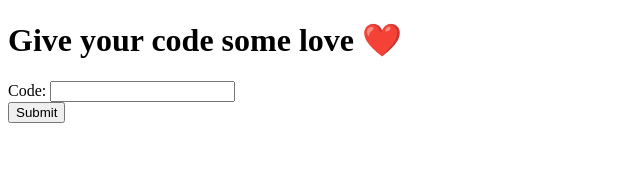
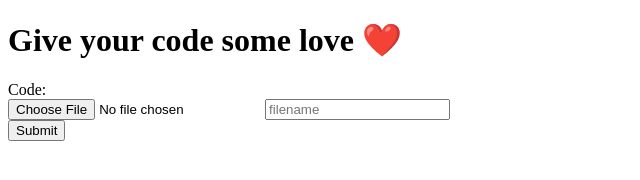
Before and after one commit to hninl23/BitProject2022, a website: page bunnimage/index.html in a window 1280 px wide. Shown: the whole page, without its empty margins (0-640 px from the left). Drawn offline with Linux system fonts and the light colour scheme.

Commit message:
Week 4 Step 2: Upload File Function

```diff
--- a/bunnimage/index.html
+++ b/bunnimage/index.html
@@ -4,13 +4,17 @@
     <meta charset="utf-8">
     <meta name="viewport" content="width=device-width">
     <title>The best form</title>
+    <link href="style.css" rel ="stylesheet" type="text/css" />
   </head>
+
   <body>
+
       <div>
               <h1 id="h1">Give your code some love ❤️</h1>
-              <form id="bunnForm">
-                  <label>Code: </label>
-                  <input type="text" id="username" name="name" /><br>
+              <form id="bunnForm" enctype="multipart/form-data>
+                  <label class="c-form-label"> Code: </label><br>
+                  <input type="file" accept="image/x-png,image/jpeg" name="image""></input>
+                  <input type="text" id="username" placeholder="filename" name="name" /><br>
                   <input value="Submit" type="submit" />
               </form>
               <br/>
@@ -19,3 +23,4 @@
         <script src="index.js" type="text/javascript"></script>
 
     </body>
+</html>
--- a/bunnimage/index.js
+++ b/bunnimage/index.js
@@ -7,6 +7,9 @@ bunnForm.addEventListener('submit', function (event) {
     const username = document.getElementById("username").value
     const output = document.getElementById("output")
     //referencing the output by using the output id (display user's input)
+    if (username == "") {
+        alert("No name error.")
+    }
     output.textContent = username + "❤"
   });
   // What is an event listener?
```
